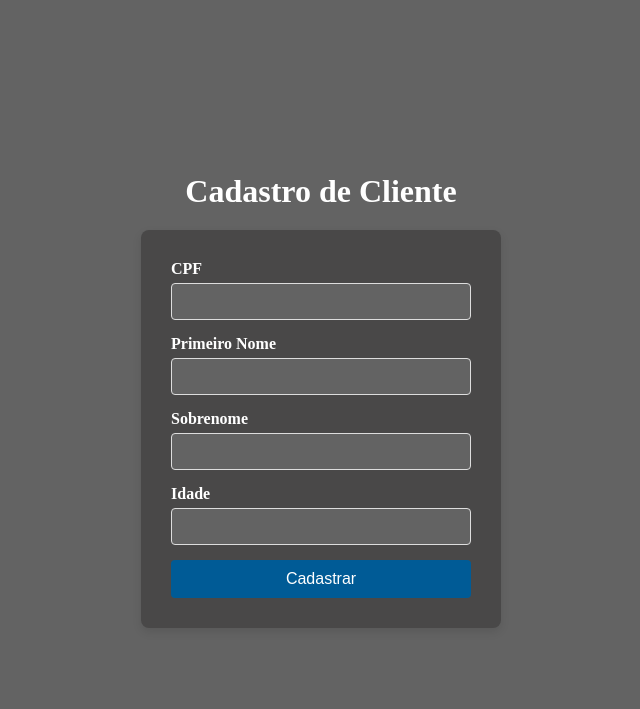
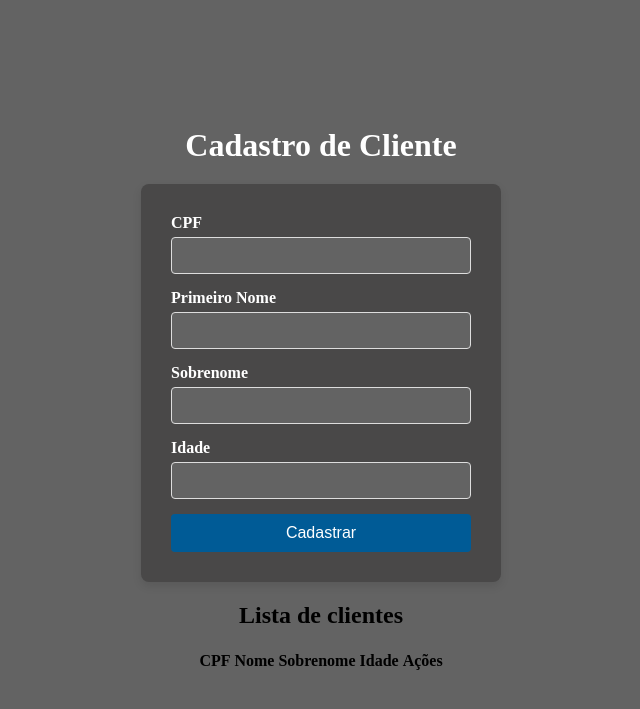
Before and after one commit to jotinhakdlk/Integracao, a Flask app: page / in a window 1280 px wide. Shown: the top 709 px of the page, without its empty margins (319-959 px from the left). Run offline with Flask 3, Linux system fonts and the light colour scheme; lists and menus that the app fills with data are empty.

Commit message:
Add files via upload

```diff
--- a/integração/app.py
+++ b/integração/app.py
@@ -14,8 +14,9 @@ app = Flask(__name__)
 bd_config = {
     'host': 'localhost',
     'user': 'root',
-    'password': '',
-    'database': 'cadastro1'
+    'password': 'escola',
+    'database': 'cadastro1',
+    'ssl_disabled': True
 }
 
 ## Criacao de rota para arquivo html principal
@@ -38,9 +39,11 @@ def criar_cadastro():
         query = "INSERT INTO cliente1 (CPF, PRIMEIRO_NOME, SOBRENOME, IDADE) VALUES (%s, %s, %s, %s)"
         curso.execute(query, (cpf , primeiro_nome, sobrenome, idade))
 
-        curso.commit()
+        conexao.commit()
         curso.close()
         conexao.close()
+
+        return f"<h3> Cliente {primeiro_nome} gravado com sucesso!</h3><br><a href='/'>Voltar para o início</a>"
     except mysql.connector.Error as err:
         return f"Erro ao gravar no Banco: {err}"
 
--- a/integração/templates/index.html
+++ b/integração/templates/index.html
@@ -23,5 +23,17 @@
 
         <button type="submit">Cadastrar</button>
     </form>
+    <h2>Lista de clientes</h2>
+    <table style = 'border: 1px''>
+        <thead>
+            <tr>
+                <th>CPF</th>
+                <th>Nome</th>
+                <th>Sobrenome</th>
+                <th>Idade</th>
+                <th>Ações</th>
+            </tr>
+        </thead>
+    </table>
 </body>
 </html>
```
